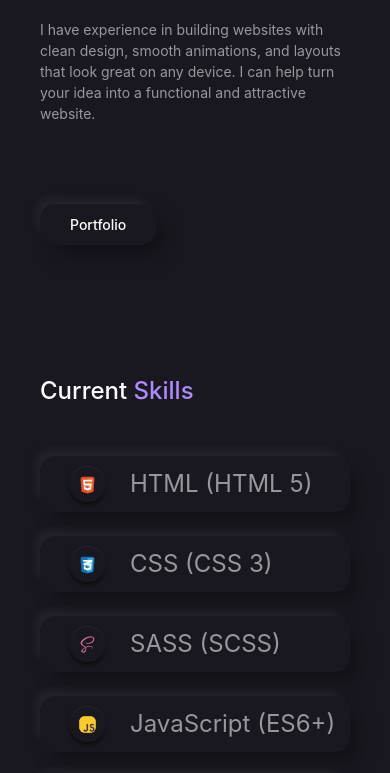
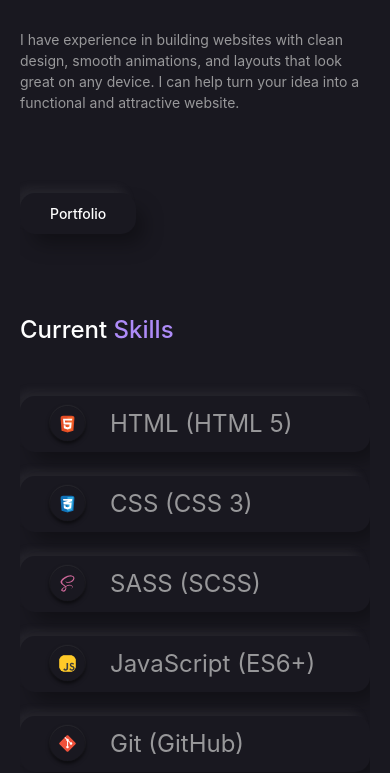
Before and after one commit to losos-1/Portfolio, a website: page html.html in a window 390 px wide. Shown: the part 394-1167 px from the top of the page. Drawn offline with Linux system fonts and the light colour scheme; a web font is replaced by a local one.

Commit message:
Fix mobile layout overflow

```diff
--- a/main.css
+++ b/main.css
@@ -67,6 +67,9 @@
   background-color: var(--background-color);
   font-family: "Inter", Arial, sans-serif;
   color: var(--text-color);
+  display: flex;
+  flex-direction: column;
+  justify-content: space-between;
 }
 
 .preloader {
@@ -290,7 +293,7 @@
   justify-content: space-between;
 }
 .about_me .about_text {
-  max-width: clamp(540px, 540px + 6vw, 700px);
+  max-width: clamp(340px, 540px + 6vw, 700px);
 }
 .about_me .about_text .about_heading {
   color: var(--heading-color);
@@ -737,6 +740,28 @@
   }
 }
 @media (max-width: 768px) {
+  .about_me {
+    padding: 80px 0;
+  }
+
+  .about_me .about_text {
+    max-width: 100%;
+    width: 100%;
+  }
+
+  .about_me .about_text .about_heading {
+    font-size: clamp(28px, 9vw, 42px);
+  }
+
+  .skills {
+    white-space: normal;
+  }
+
+  .skills .Current_Skills .Skills_box .Skills_item {
+    min-width: 0;
+    width: 100%;
+  }
+
   .skills {
     flex-direction: column;
     gap: 50px;
@@ -771,5 +796,28 @@
     display: block;
   }
 }
+html,
+body {
+  width: 100%;
+  max-width: 100%;
+  overflow-x: hidden;
+}
 
+.preloader {
+  overflow: hidden;
+}
+
+@media (max-width: 768px) {
+  .wrapper {
+    padding: 0 20px;
+  }
+
+  .about_me,
+  .skills,
+  .Portfolio,
+  .Contacts {
+    max-width: 100%;
+    overflow-x: hidden;
+  }
+}
 /*# sourceMappingURL=main.css.map */
```
